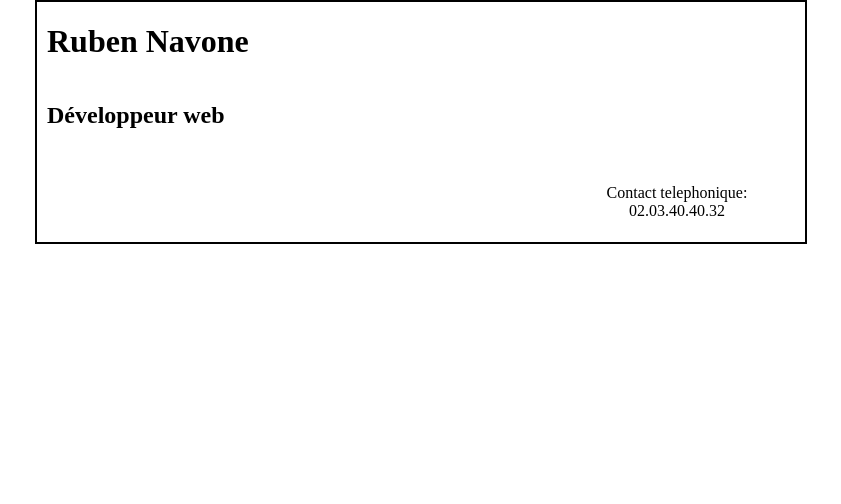
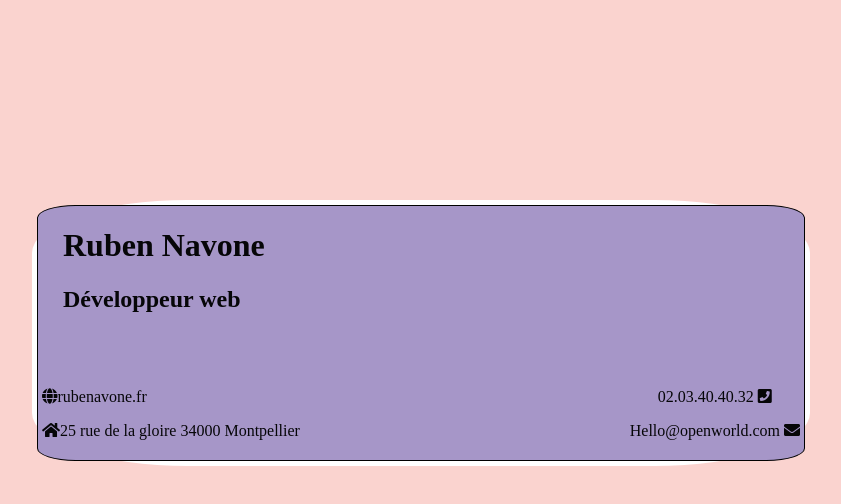
Before and after one commit to rubenavone/Exercice-Css-Java-Simplon, a plain HTML site: page carte-visite/index.html in a window 1280 px wide. Shown: the whole page, without its empty margins (219-1060 px from the left). Drawn offline with Linux system fonts and the light colour scheme.

Commit message:
Mises a jours de la carte de visite

```diff
--- a/carte-visite/css/main.css
+++ b/carte-visite/css/main.css
@@ -1,26 +1,46 @@
 body {
     width: 60%;
-    border: 2px solid black;
+    border: 5px solid white;
     margin: auto;
+    margin-top: 200px;
+    background-color: #fad3cf;
+    border-radius: 20%;
+
+
 }
 
 main {
     display: grid;
-    grid-template-columns: 1fr 1fr 1fr;
-    grid-template-rows: 1fr 1fr 1fr ;
+    grid-template-columns: 1fr 1fr ;
+    grid-template-rows: 1fr 1fr  ;
+    color: #060608;
+    background-color: #a696c8;
+    border-radius: 5%;
+    border: 1px solid black;
 }
 
-h1{
-    padding-left: 10px;
+
+
+.first {
+    padding-left: 25px;
 }
 
-h2{
-    padding-left: 10px;
+.second {
+
+}
+
+.three {
     grid-row-start: 2;
+    margin: auto;
+    margin-left: 4px;
+    margin-bottom: 4px;
 }
-p {
-    grid-column-start: 3;
-    grid-row-start: 3;
+
+.four {
+    grid-column-start: 2;
+    grid-row-start: 2;
     margin: auto;
+    margin-right: 4px;
+    margin-bottom: 4px;
     text-align: center;
 }
--- a/carte-visite/index.html
+++ b/carte-visite/index.html
@@ -1,19 +1,42 @@
 <!DOCTYPE html>
 <html>
+
 <head>
     <meta charset="utf-8" />
     <meta http-equiv="X-UA-Compatible" content="IE=edge">
     <title>Carte de visite</title>
     <meta name="viewport" content="width=device-width, initial-scale=1">
+    <link rel="stylesheet" href="https://use.fontawesome.com/releases/v5.5.0/css/all.css" integrity="sha384-B4dIYHKNBt8Bc12p+WXckhzcICo0wtJAoU8YZTY5qE0Id1GSseTk6S+L3BlXeVIU"
+        crossorigin="anonymous">
     <link rel="stylesheet" type="text/css" media="screen" href="css/main.css" />
 
 </head>
+
 <body>
     <main id="introduction">
-        <h1> Ruben Navone</h1>
-        <h2>Développeur web</h2>
+        <div class="first">
 
-        <p> Contact telephonique: <br/> 02.03.40.40.32</p>
+            <h1> Ruben Navone</h1>
+            <h2>Développeur web</h2>
+
+        </div>
+        <div class="second">
+
+        </div>
+        <div class="three">
+                <p></p><i class="fas fa-globe"></i>rubenavone.fr </p>
+                <p> <i class="fas fa-home"></i>25 rue de la gloire 34000 Montpellier</p>
+        </div>
+        <div class="four">
+
+
+            <p> 02.03.40.40.32  <i class="fas fa-phone-square"></i></p>
+            <p>Hello@openworld.com <i class="fas fa-envelope"></i></p>
+
+        </div>
+
+
     </main>
 </body>
+
 </html>
```
